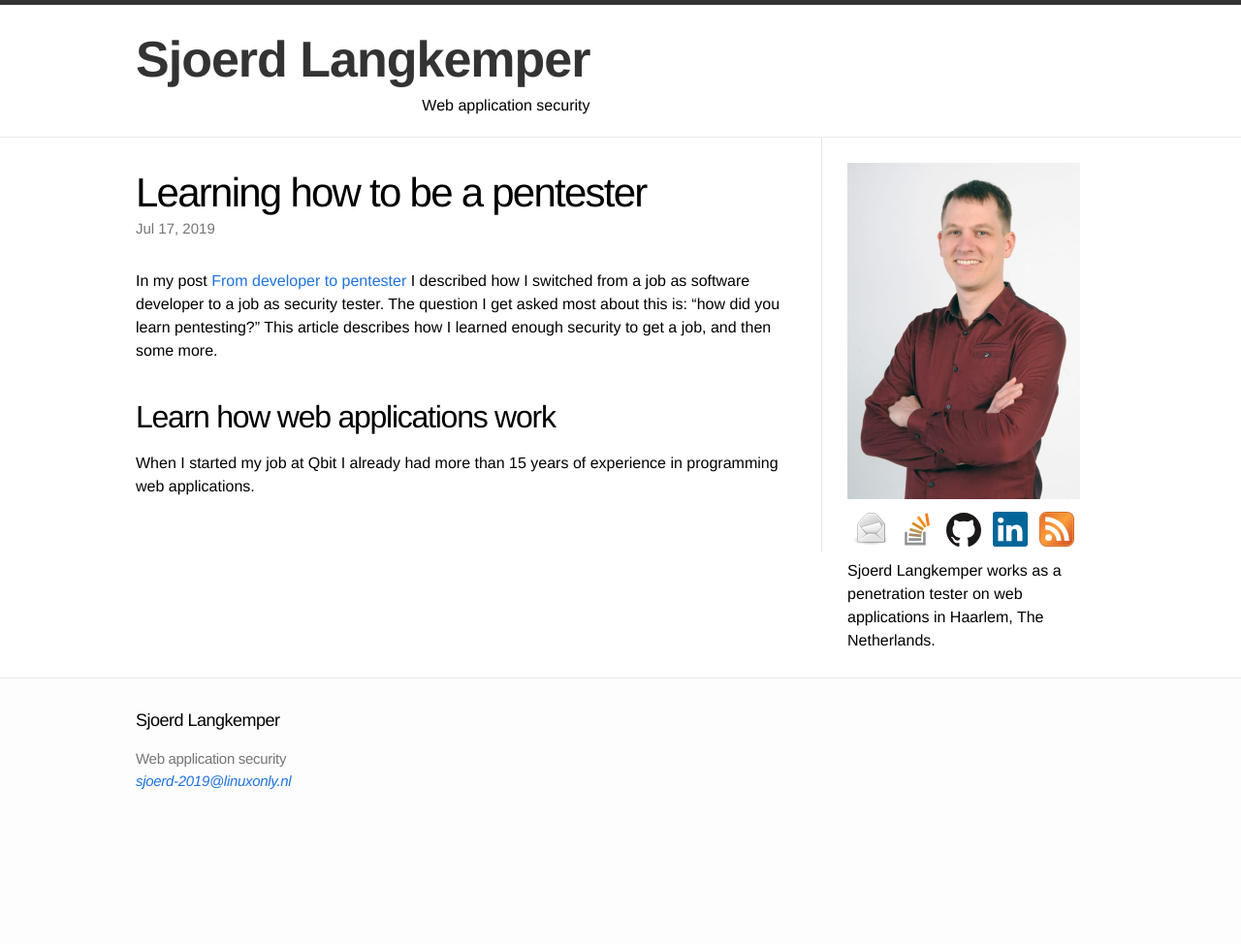
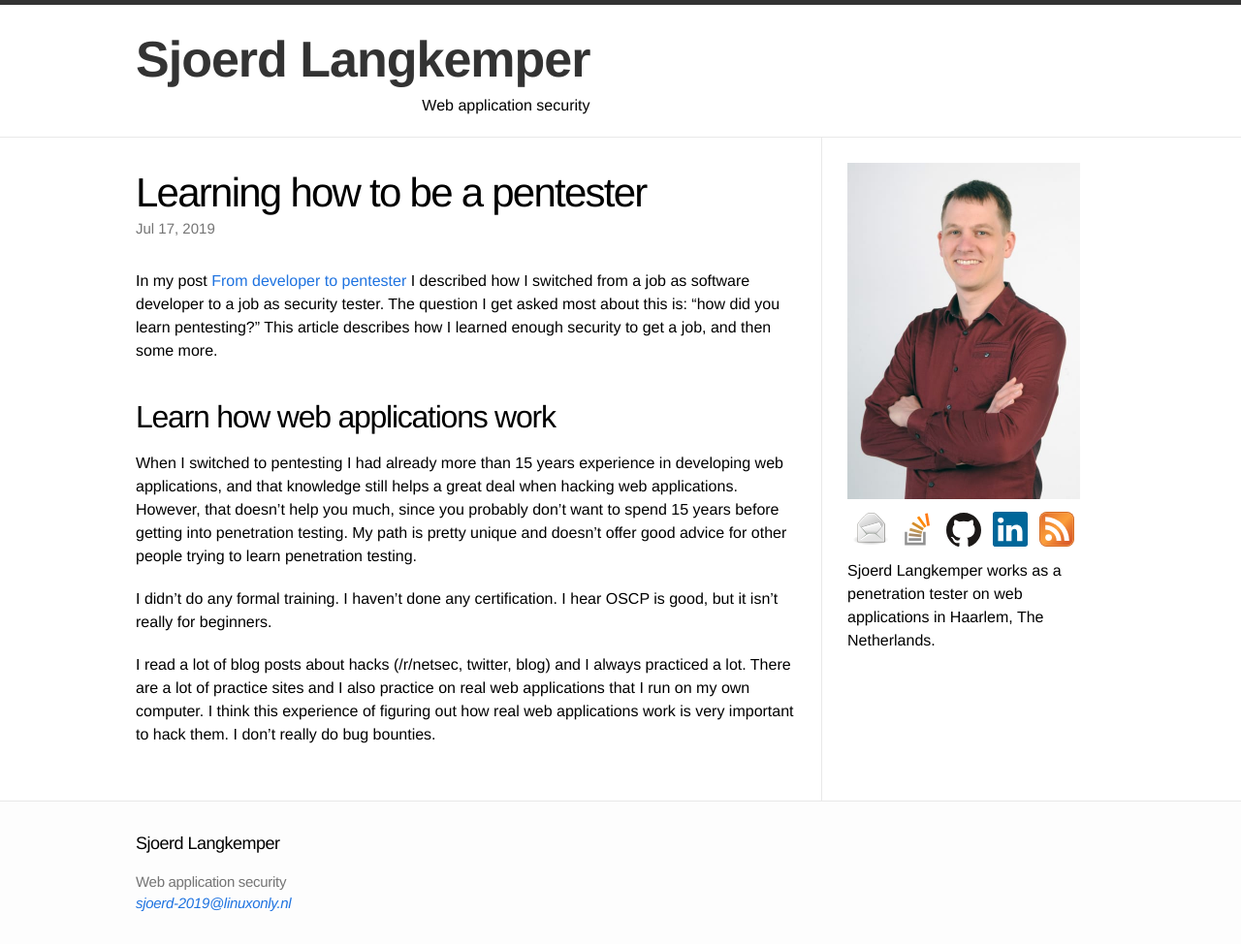
Before and after one commit to Sjord/Sjord.github.io, a Jekyll site: the page built from _posts/2019-01-22-from-developer-to-pentester-part-two.md, in a window 1280 px wide. Shown: the whole page at 97% size. Built offline with Jekyll 4.4.1, drawn with Linux system fonts in a browser that asks for light colours; before the commit the page ends 900 px from its top, so only the background shows below that.

Commit message:
Add text from mail

```diff
--- a/_posts/2019-01-22-from-developer-to-pentester-part-two.md
+++ b/_posts/2019-01-22-from-developer-to-pentester-part-two.md
@@ -9,4 +9,8 @@
 
 ## Learn how web applications work
 
-When I started my job at Qbit I already had more than 15 years of experience in programming web applications.
+When I switched to pentesting I had already more than 15 years experience in developing web applications, and that knowledge still helps a great deal when hacking web applications. However, that doesn't help you much, since you probably don't want to spend 15 years before getting into penetration testing. My path is pretty unique and doesn't offer good advice for other people trying to learn penetration testing.
+
+I didn't do any formal training. I haven't done any certification. I hear OSCP is good, but it isn't really for beginners.
+
+I read a lot of blog posts about hacks (/r/netsec, twitter, blog) and I always practiced a lot. There are a lot of practice sites and I also practice on real web applications that I run on my own computer. I think this experience of figuring out how real web applications work is very important to hack them. I don't really do bug bounties.
```
